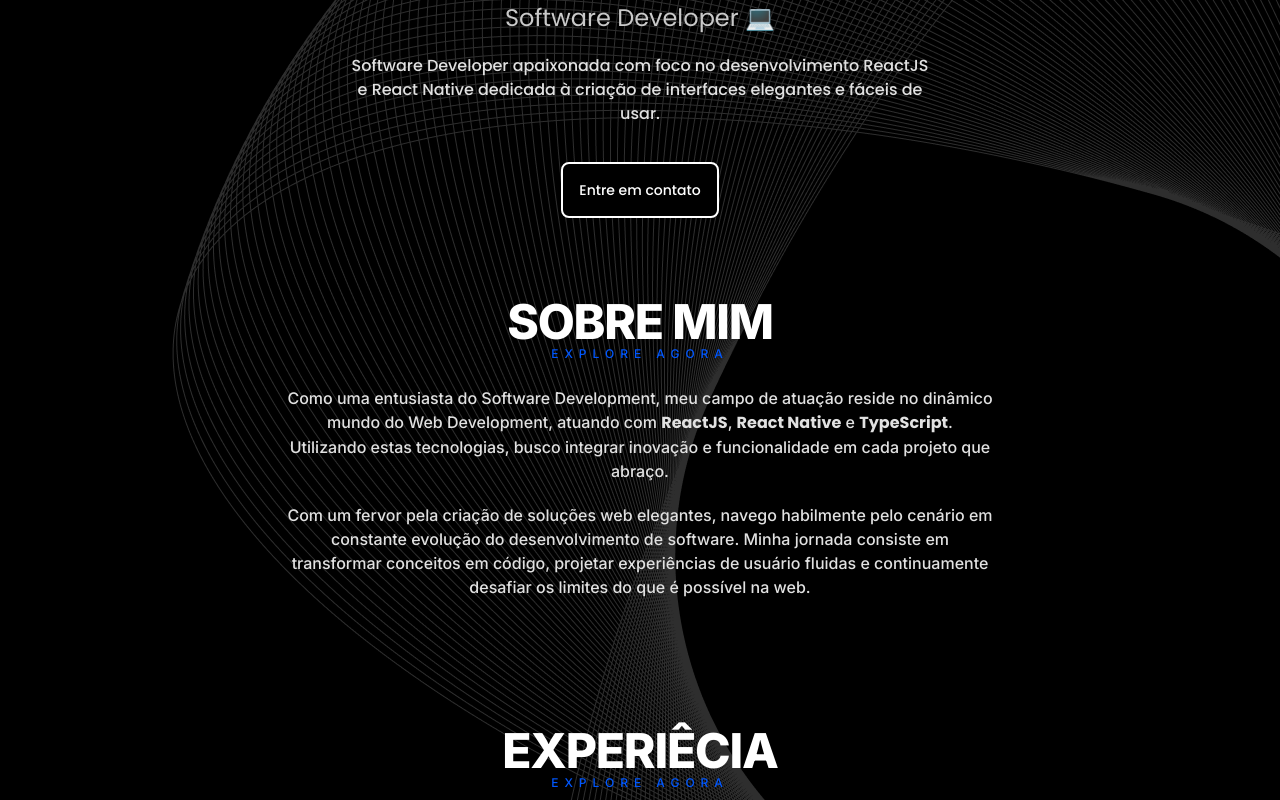
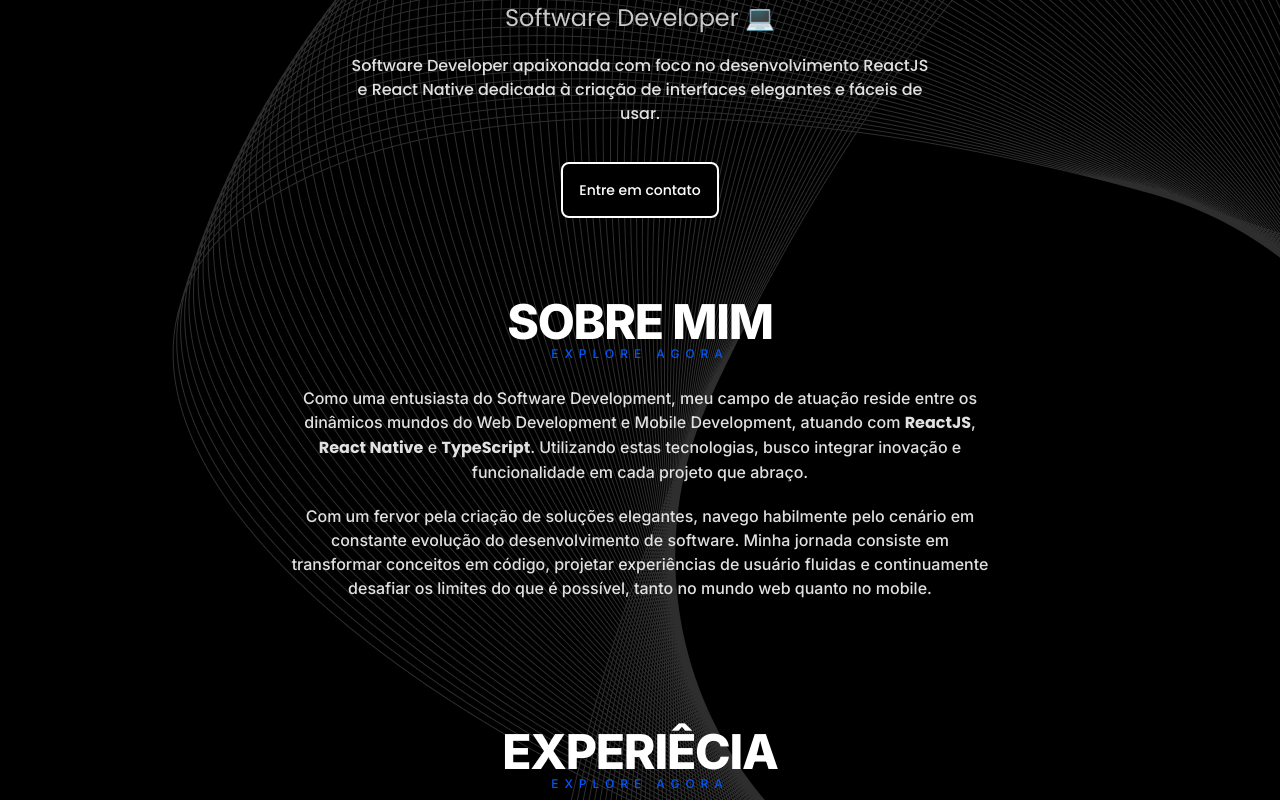
Before and after one commit to daya-diaz/portfolio, a React (Vite) app: page / in a window 1280 px wide. Shown: the part 458-1258 px from the top of the page. Built offline with nearby package versions, Linux system fonts and the light colour scheme.

Commit message:
Atualizando informações do Portfólio

```diff
--- a/src/components/AboutSection.tsx
+++ b/src/components/AboutSection.tsx
@@ -7,17 +7,18 @@
       <div className="flex flex-col gap-5">
         <p className="text-base font-inter font-medium text-gray-body md:w-[706px] text-center">
           Como uma entusiasta do Software Development, meu campo de atuação
-          reside no dinâmico mundo do Web Development, atuando com{' '}
-          <strong>ReactJS</strong>, <strong>React Native</strong> e{' '}
-          <strong>TypeScript</strong>. Utilizando estas tecnologias, busco
-          integrar inovação e funcionalidade em cada projeto que abraço.
+          reside entre os dinâmicos mundos do Web Development e Mobile
+          Development, atuando com <strong>ReactJS</strong>,{' '}
+          <strong>React Native</strong> e <strong>TypeScript</strong>.
+          Utilizando estas tecnologias, busco integrar inovação e funcionalidade
+          em cada projeto que abraço.
         </p>
         <p className="text-base font-inter font-medium text-gray-body md:w-[706px] text-center">
-          Com um fervor pela criação de soluções web elegantes, navego
-          habilmente pelo cenário em constante evolução do desenvolvimento de
-          software. Minha jornada consiste em transformar conceitos em código,
-          projetar experiências de usuário fluidas e continuamente desafiar os
-          limites do que é possível na web.
+          Com um fervor pela criação de soluções elegantes, navego habilmente
+          pelo cenário em constante evolução do desenvolvimento de software.
+          Minha jornada consiste em transformar conceitos em código, projetar
+          experiências de usuário fluidas e continuamente desafiar os limites do
+          que é possível, tanto no mundo web quanto no mobile.
         </p>
       </div>
     </section>
```
